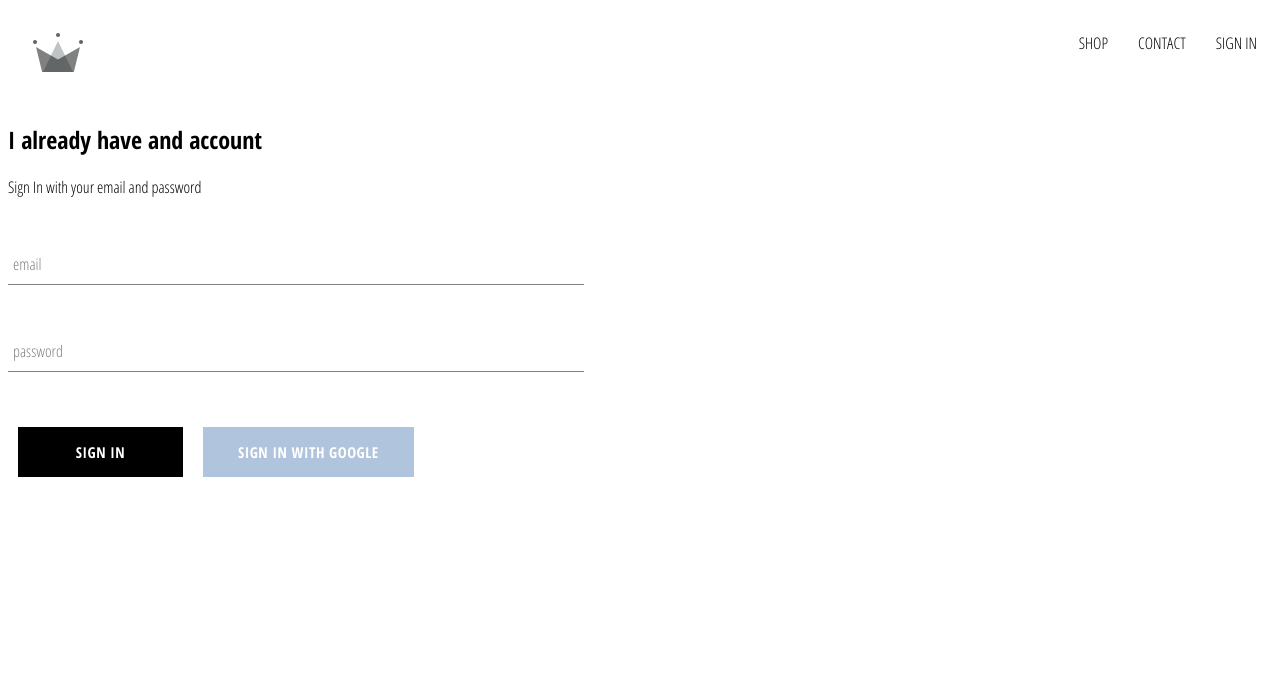
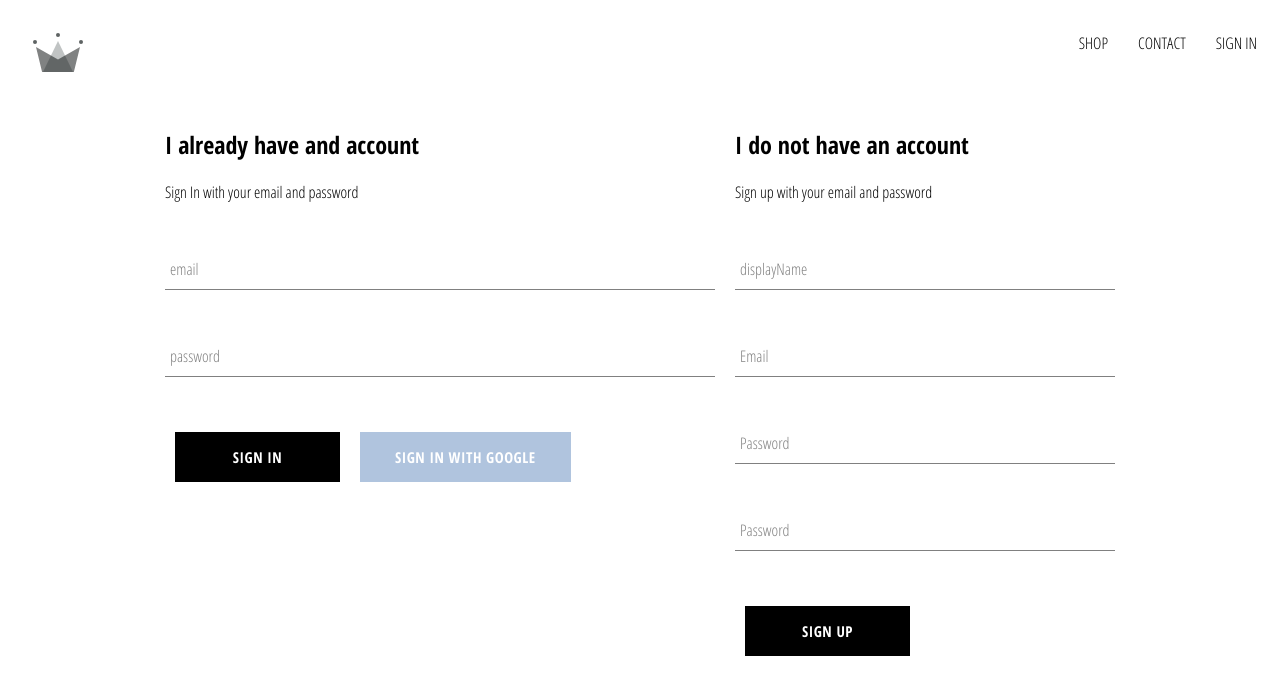
Before and after one commit to mariustoft/crwn-cloth, a React (Create React App) app: page /signin in a window 1280 px wide. Shown: the top 694 px of the page. Built offline with nearby package versions, Linux system fonts and the light colour scheme; no server answers.

Commit message:
implemented firebase utils *ability to store auth users to firebase

```diff
--- a/src/App.js
+++ b/src/App.js
@@ -6,7 +6,7 @@ import ShopPage from "./pages/shop/shop";
 import SignInAndSignUpPage from "./pages/sign-in-and-sign-up/sign-in-and-sign-up";
 import Header from "./components/header/header";
 
-import { auth, firestore } from "./firebase/firebase.utils";
+import { auth, createUserProfileDocument } from "./firebase/firebase.utils";
 
 class App extends React.Component {
   constructor() {
@@ -16,31 +16,30 @@ class App extends React.Component {
     };
   }
 
+  unsubscribeFromAuth = null;
+
   componentDidMount() {
-    auth.onAuthStateChanged(async (userAuthNow, aditionalData) => {
-      if (!userAuthNow) return;
+    this.unsubscribeFromAuth = auth.onAuthStateChanged(async (userAuth) => {
+      if (userAuth) {
+        const userRef = await createUserProfileDocument(userAuth);
 
-      const userRef = firestore.doc(`users/${userAuthNow.uid}`);
-      const snapShot = await userRef.get();
+        userRef.onSnapshot((snapshot) => {
+          this.setState({
+            currentUser: {
+              id: snapshot.id,
+              ...snapshot.data(),
+            },
+          });
+          console.log(this.state);
+        });
+      }
 
-      this.setState({ currentUser: userAuthNow });
+      this.setState({ currentUser: userAuth });
+    });
+  }
 
-      if (!snapShot.exists) {
-        const { displayName, email } = userAuthNow;
-        const createdAt = new Date();
-
-        try {
-          await userRef.set({
-            displayName,
-            email,
-            createdAt,
-            ...aditionalData,
-          });
-        } catch (error) {
-          console.log("Error creating user" + error.name);
-        }
-      }
-    });
+  componentWillUnmount() {
+    this.unsubscribeFromAuth();
   }
 
   render() {
--- a/src/components/header/header.js
+++ b/src/components/header/header.js
@@ -22,7 +22,7 @@ const Header = ({ currentUser }) => (
 
       {currentUser ? (
         <div className="option" onClick={() => auth.signOut()}>
-          XXX {currentUser.displayName} XXX SIGN OUT
+          [{currentUser.displayName}] SIGN OUT
         </div>
       ) : (
         <Link className="option" to="/signin">
--- a/src/components/sign-in/sign-in.js
+++ b/src/components/sign-in/sign-in.js
@@ -15,13 +15,13 @@ class SignIn extends React.Component {
       password: "",
     };
   }
-
   handleSubmit = (e) => {
     e.preventDefault();
   };
 
   handleChange = (e) => {
     this.setState({ [e.target.name]: e.target.value });
+    console.log(this)
   };
 
   render() {
@@ -30,7 +30,7 @@ class SignIn extends React.Component {
         <h2>I already have and account</h2>
         <span>Sign In with your email and password</span>
 
-        <form onSubmit={this.handleSubmit}>
+        <form className='sign-in-form' onSubmit={this.handleSubmit}>
           <FormInput
             handleChange={this.handleChange}
             name="email"
--- a/src/components/sign-in/sign-in.scss
+++ b/src/components/sign-in/sign-in.scss
@@ -1,5 +1,5 @@
 .sign-in {
-  width: 45vw;
+  width: 43vw;
   display: flex;
   flex-direction: column;
 
--- a/src/components/sign-up/sign-up.js
+++ b/src/components/sign-up/sign-up.js
@@ -2,14 +2,99 @@ import React from "react";
 
 import "./sign-up.scss";
 
+import { auth, createUserProfileDocument } from "../../firebase/firebase.utils";
+
+import FormInput from "../form-input/form-input";
+import CustomButton from "../custom-button/custom-button";
+
 class SignUp extends React.Component {
   constructor() {
     super();
-    this.state = {};
+    this.state = {
+      displayName: "",
+      email: "",
+      password: "",
+      confirmPassword: "",
+    };
   }
 
+  handleSubmit = async (e) => {
+    e.preventDefault();
+
+    const { displayName } = this.state;
+
+    if (this.state.password !== this.state.confirmPassword) {
+      alert("password do not match");
+      return;
+    }
+
+    try {
+      const { user } = await auth.createUserWithEmailAndPassword(
+        this.state.email,
+        this.state.password
+      );
+
+      await createUserProfileDocument(user, { displayName });
+
+      this.setState({
+        displayName: "",
+        email: "",
+        password: "",
+        confirmPassword: "",
+      });
+    } catch (error) {
+      console.error(error);
+    }
+  };
+
+  handleChange = (e) => {
+    this.setState({ [e.target.name]: e.target.value });
+  };
+
   render() {
-    return <div className="sign-up"></div>;
+    return (
+      <div className="sign-up">
+        <h2>I do not have an account</h2>
+        <span>Sign up with your email and password</span>
+
+        <form className="sign-up-form" onSubmit={this.handleSubmit}>
+          <FormInput
+            handleChange={this.handleChange}
+            type="text"
+            name="displayName"
+            value={this.state.displayName}
+            label="displayName"
+            required
+          />
+          <FormInput
+            handleChange={this.handleChange}
+            name="email"
+            type="email"
+            value={this.state.email}
+            label="Email"
+            required
+          />
+          <FormInput
+            handleChange={this.handleChange}
+            name="password"
+            type="password"
+            value={this.state.password}
+            label="Password"
+            required
+          />
+          <FormInput
+            handleChange={this.handleChange}
+            type="password"
+            name="confirmPassword"
+            value={this.state.confirmPassword}
+            label="Password"
+            required
+          />
+
+          <CustomButton type="submit">Sign Up</CustomButton>
+        </form>
+      </div>
+    );
   }
 }
 
--- a/src/components/sign-up/sign-up.scss
+++ b/src/components/sign-up/sign-up.scss
@@ -0,0 +1,9 @@
+.sign-up {
+  display: flex;
+  flex-direction: column;
+  width: 380px;
+
+  .title {
+    margin: 10px 0;
+  }
+}
--- a/src/firebase/firebase.utils.js
+++ b/src/firebase/firebase.utils.js
@@ -13,11 +13,36 @@ app.initializeApp({
   appId: "1:951735890658:web:c68c6ca95498537d4d24bb",
 });
 
-let provider = new app.auth.GoogleAuthProvider();
+export const auth = app.auth();
+export const firestore = app.firestore();
 
+export const createUserProfileDocument = async (userAuth, aditionalData) => {
+  if (!userAuth) return;
+
+  const userRef = firestore.doc(`users/${userAuth.uid}`);
+  const snapShot = await userRef.get();
+
+  if (!snapShot.exists) {
+    const { displayName, email } = userAuth;
+    const createdAt = new Date();
+
+    try {
+      await userRef.set({
+        displayName,
+        email,
+        createdAt,
+        ...aditionalData,
+      });
+    } catch (error) {
+      console.log("Error creating user" + error.name);
+    }
+  }
+  return userRef;
+};
+
+const provider = new app.auth.GoogleAuthProvider();
 provider.setCustomParameters({ prompt: "select_account" });
 
 export const signInWithGoogle = () => auth.signInWithPopup(provider);
 
-export const firestore = app.firestore();
-export const auth = app.auth();
+export default firestore;
--- a/src/pages/sign-in-and-sign-up/sign-in-and-sign-up.scss
+++ b/src/pages/sign-in-and-sign-up/sign-in-and-sign-up.scss
@@ -0,0 +1,6 @@
+.sign-in-and-sign-up {
+  display: flex;
+  justify-content: space-between;
+  width: 950px;
+  margin: 30px auto;
+}
```
